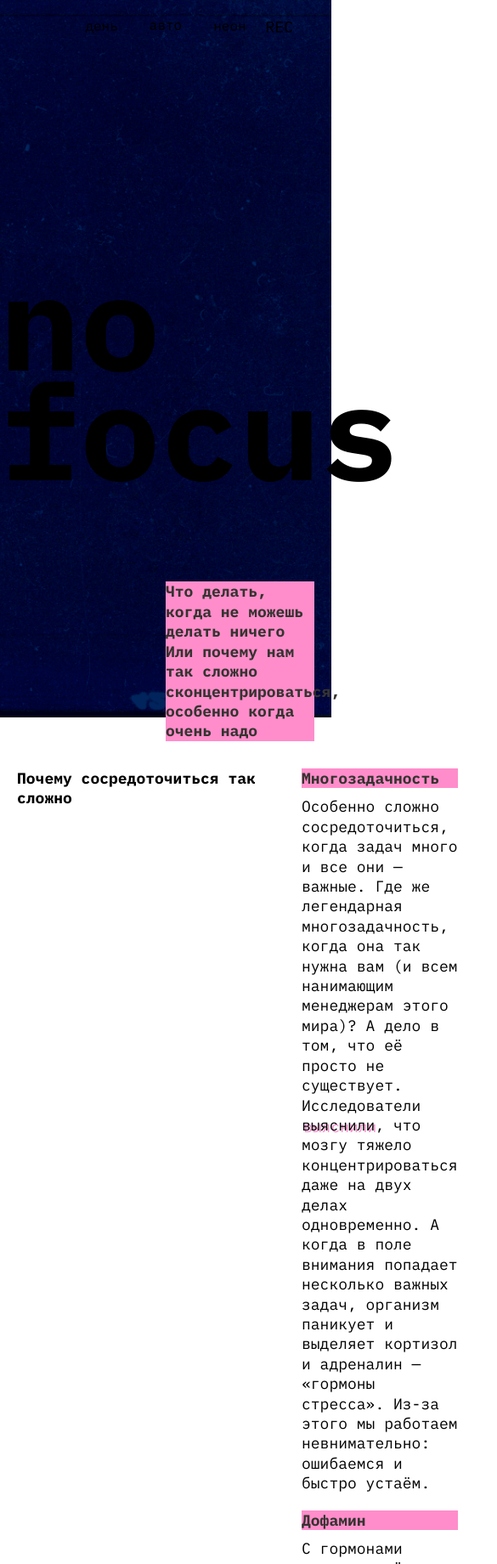
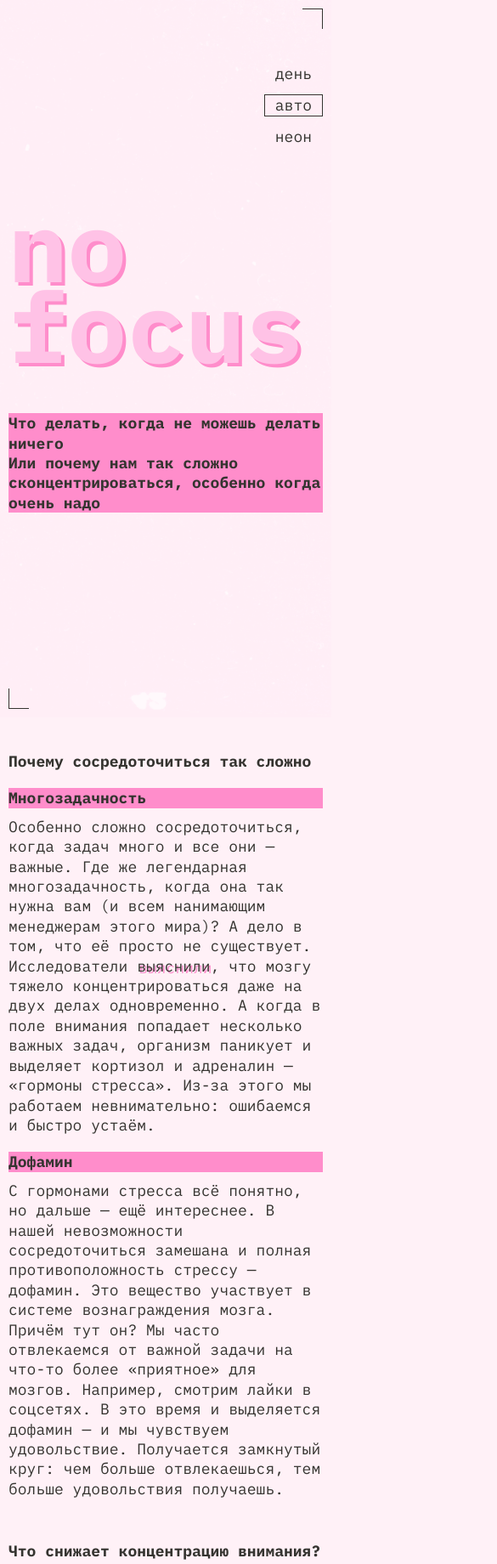
Before and after one commit to RatDen/slozhno-sosredotochitsya, a plain HTML site: page index.html in a window 390 px wide. Shown: the top 1840 px of the page at 85% size, 585 px wide, since content can reach past the window. Drawn offline with Linux system fonts and the light colour scheme.

Commit message:
release 1.0

```diff
--- a/index.html
+++ b/index.html
@@ -18,7 +18,7 @@
   </head>
   <body class="page">
     <header class="header decorated-zone">
-      <p class="header__decor">Rec</p>
+      <p class="header__decor" aria-hidden="true">Rec</p>
       <nav class="header__theme-menu">
         <ul class="header__theme-menu-list">
           <li class="header__theme-menu-item">
@@ -64,7 +64,9 @@
         </div>
       </section>
       <section class="content-item content-item_horizontal_blocks">
-        <h2 class="section-header">Что снижает концентрацию внимания?</h2>
+        <div class="content-item__section-header-wrap">
+          <h2 class="section-header">Что снижает концентрацию внимания?</h2>
+        </div>
         <div class="container-horizontal">
           <article class="card">
             <h3 class="card-header text-decoration">Многозадачность</h3>
--- a/styles/dark.css
+++ b/styles/dark.css
@@ -9,4 +9,19 @@
     Так стили написанные ниже будут иметь больший вес,
     чем стили в медиазапросе предпочтений пользователя
   */
+
+  --main-theme-color: var(--dark);
+  --second-theme-color: var(--neon-pink);
+
+  --main-bg-image: var(--main-bg-image-dark);
+
+  --slogan-color: var(--neon-purple);
+  --slogan-shadow-color: var(--neon-pink);
+
+  --main-bg-color: var(--main-theme-color);
+  --text-bg-color: var(--second-theme-color);
+  --main-elements-color: var(--second-theme-color);
+  --text-color: var(--pale-pink);
+
+  --decor-color: var(--main-elements-color);
 }
--- a/styles/light.css
+++ b/styles/light.css
@@ -9,4 +9,27 @@
     Так стили написанные ниже будут иметь больший вес,
     чем стили в медиазапросе предпочтений пользователя
   */
+
+  --main-theme-color: var(--gray);
+  --second-theme-color: var(--pink);
+
+  --main-bg-image: var(--main-bg-image-light);
+
+  --slogan-color: var(--pastele-pink);
+  --slogan-shadow-color: var(--neon-pink);
+
+  --main-bg-color: var(--beige);
+  --text-bg-color: var(--pink);
+  --main-elements-color: var(--main-theme-color);
+  --text-color: var(--main-theme-color);
+
+  .header__decor {
+    display: none;
+  }
 }
+
+@media (width < 1024px) {
+  .page.theme_light {
+    --slogan-shadow-color: var(--pink);
+  }
+}
--- a/styles/style.css
+++ b/styles/style.css
@@ -1,3 +1,8 @@
+.page {
+  /* сохраните в разметке и стилях класс page. На его основе работает скрипт. */
+  background-attachment: fixed;
+}
+
 body {
   background-color: var(--main-bg-color);
 }
@@ -22,11 +27,11 @@ h3 {
 
 h4 {
   color: var(--main-theme-color);
-font-family: var(--main-font);
-font-size: var(--main-text-size);
-font-style: normal;
-font-weight: 400;
-line-height: 23.4px; /* 130% */
+  font-family: var(--main-font);
+  font-weight: 400;
+  font-size: var(--main-text-size);
+  font-style: normal;
+  line-height: 23.4px; /* 130% */
 }
 
 p {
@@ -39,8 +44,17 @@ p {
 }
 
 a {
+  color: var(--text-color);
   text-decoration: none;
   text-shadow: 2px 2px 0px var(--second-theme-color);
+}
+
+a:hover {
+  border-bottom: 1px solid var(--text-color);
+}
+
+a:focus-visible {
+  border: 1px solid var(--text-color);
 }
 
 .text-decoration {
@@ -52,10 +66,15 @@ button {
   color: var(--main-elements-color);
   font-family: var(--main-font);
   font-weight: 400;
-  font-size: var(--main-elements-color);
+  font-size: var(--main-text-size);
   font-style: normal;
   line-height: 18px; /* 100% */
   text-align: center;
+}
+
+a:focus,
+button:focus {
+  outline: none;
 }
 
 .decorated-zone {
@@ -65,10 +84,10 @@ button {
 .decorated-zone::before {
   content: "";
   position: absolute;
-  top: 20px;
-  right: 20px;
-  width: 20px;
-  height: 20px;
+  top: var(--screen-padding, 20px);
+  right: var(--screen-padding, 20px);
+  width: 24px;
+  height: 24px;
   border-top: 1px solid var(--main-elements-color);
   border-right: 1px solid var(--main-elements-color);
 }
@@ -76,10 +95,10 @@ button {
 .decorated-zone::after {
   content: "";
   position: absolute;
-  bottom: 20px;
-  left: 20px;
-  width: 20px;
-  height: 20px;
+  bottom: var(--screen-padding, 20px);
+  left: var(--screen-padding, 20px);
+  width: 24px;
+  height: 24px;
   border-bottom: 1px solid var(--main-elements-color);
   border-left: 1px solid var(--main-elements-color);
 }
@@ -97,14 +116,14 @@ button {
   max-width: var(--max-width);
   height: 100vh;
   margin: auto;
-  padding: 20px;
-  background: center / auto 100% no-repeat url(../images/cover-image-dark.png);
+  padding: var(--screen-padding, 20px);
+  background: center / auto 100% no-repeat var(--main-bg-image);
 }
 
 .header__decor {
   position: absolute;
-  top: 20px;
-  right: 20px;
+  top: var(--screen-padding, 20px);
+  right: var(--screen-padding, 20px);
   display: flex;
   color: var(--decor-color);
   text-transform: uppercase;
@@ -113,9 +132,9 @@ button {
 .header__decor::after {
   content: "";
   display: inline-block;
-  width: 9px;
-  height: 9px;
-  margin: 8px;
+  width: 10px;
+  height: 10px;
+  margin: 8px 9px;
   border-radius: 50%;
   background-color: var(--decor-color);
   filter: drop-shadow(0px 0px 4px var(--decor-color));
@@ -123,16 +142,20 @@ button {
 
 .header__theme-menu-list {
   display: flex;
-  gap: 10px;
+  gap: 11px;
   list-style: none;
 }
 
 .header__theme-menu-button {
   border: 1px solid transparent;
-  padding: 0 13px;
+  padding: 3px 12px;
   color: var(--main-elements-color);
   text-transform: lowercase;
   background-color: transparent;
+}
+
+.header__theme-menu-button:focus-visible {
+  border-bottom: 1px solid var(--main-elements-color);
 }
 
 .header__theme-menu-button:hover {
@@ -141,12 +164,13 @@ button {
 
 .header__theme-menu-button_active {
   border: 1px solid var(--main-elements-color);
+  pointer-events: none;
 }
 
 .header__slogan {
-  margin-inline-start: -20px;
   align-self: flex-start;
-  margin-block-start: 273px;
+  margin-inline-start: calc(0px - var(--screen-padding));
+  margin-block-start: 275px;
   text-shadow: 4px 4px 0px var(--slogan-shadow-color);
 }
 
@@ -160,8 +184,14 @@ button {
 /* header end */
 
 /* main */
+.content-item__section-header-wrap {
+  display: grid;
+  grid-template-columns: 1fr 2fr;
+  gap: 20px;
+}
+
 .section-header {
-  width: 315px;
+  width: clamp(236px, 100%, 315px);
 }
 
 .container-vertical {
@@ -173,7 +203,7 @@ button {
 .container-horizontal {
   display: grid;
   gap: 20px;
-  grid-template-columns: 1fr 1fr 1fr;
+  grid-template: auto / 1fr 1fr 1fr;
 }
 
 .content {
@@ -181,25 +211,25 @@ button {
   flex-direction: column;
   gap: 80px;
   width: 100%;
+  max-width: var(--max-width);
   margin: 60px auto;
-  max-width: var(--max-width);
 }
 
 .content-item {
   width: 100%;
-  padding: 0 20px;
+  padding: 0 var(--screen-padding, 20px);
 }
 
 .content-item_vertical_blocks {
   display: grid;
-  gap: 20px;
-  grid-template-columns: 315px 1fr;
+  grid-template-columns: 1fr 2fr;
+  gap: 10px;
 }
 
 .content-item_horizontal_blocks {
   display: grid;
+  grid-template-rows: auto 1fr;
   gap: 20px;
-  grid-template-rows: auto 1fr;
 }
 
 .card-header {
@@ -207,43 +237,48 @@ button {
 }
 
 .pictures-header {
-  margin-bottom: 20px;
+  margin-bottom: var(--screen-padding, 20px);
 }
 
 .pictures-wrap {
   display: grid;
-  gap: 20px;
-    grid-template-columns: repeat(3, 315px);
-    grid-template-rows: repeat(3, 315px);
-    grid-template-areas:
+  grid-template-columns: repeat(3, 1fr);
+  grid-template-rows: repeat(3, auto);
+  grid-template-areas:
     "pic_1 pic_1 pic_2"
     "pic_3 pic_4 pic_2"
     "pic_3 pic_5 pic_5";
+  gap: var(--screen-padding, 20px);
 }
 
-/* .picture {
+.picture {
   width: 100%;
   height: 100%;
-} */
+}
 
 .pic_1 {
   grid-area: pic_1;
+  height: clamp(192px, -12px + 26.5625vw, 260px);
   background: center / cover no-repeat url(/images/sunset.png);
 }
 .pic_2 {
   grid-area: pic_2;
+  height: clamp(441px, -21px + 60.1563vw, 595px);
   background: center / cover no-repeat url(/images/ice-cream.png);
 }
 .pic_3 {
   grid-area: pic_3;
+  height: clamp(558px, -32px + 78.125vw, 768px);
   background: center / cover no-repeat url(/images/tape.png);
 }
 .pic_4 {
   grid-area: pic_4;
+  height: clamp(230px, -25px + 33.2031vw, 315px);
   background: center / cover no-repeat url(/images/books.png);
 }
 .pic_5 {
   grid-area: pic_5;
+  height: clamp(318px, -12px + 42.9688vw, 428px);
   background: center / cover no-repeat url(/images/street.png);
 }
 /* main end */
@@ -263,6 +298,126 @@ button {
   text-shadow: 2px 2px 0px var(--slogan-shadow-color);
 }
 
-.page {
-  /* сохраните в разметке и стилях класс page. На его основе работает скрипт. */
+@media (width < 1024px) {
+  .header__theme-menu {
+    align-self: end;
+  }
+
+  .header__theme-menu-list {
+    flex-direction: column;
+  }
+
+  .container-horizontal {
+    grid-template: auto auto auto / 100%;
+  }
+
+  .content-item_vertical_blocks {
+    gap: 20px;
+  }
 }
+
+@media (768px <= width < 1024px) {
+  /* header */
+  h1 {
+    font-size: 120px;
+  }
+
+  .header__theme-menu {
+    margin-block-start: 170px;
+  }
+
+  .header__slogan {
+    margin-block-start: 175px;
+  }
+
+  .header__text {
+    margin-block-start: 162px;
+  }
+  /* header end */
+
+  /* main */
+  .container-horizontal {
+    grid-template: auto auto auto / 100%;
+  }
+  /*
+  .pictures-wrap {
+    grid-template-columns: repeat(3, 229px);
+    grid-template-rows: 190px 230px 318px;
+  } */
+  /* main end */
+}
+
+@media (375px <= width < 768px) {
+  :root {
+    --screen-padding: 10px;
+  }
+
+  h1 {
+    font-size: 116px;
+  }
+
+  /* header */
+  .header__theme-menu {
+    margin-block-start: 64px;
+  }
+
+  .header__slogan {
+    margin-inline-start: 0;
+    margin-block-start: 67px;
+  }
+
+  .header__text {
+    margin-block-start: 55px;
+    max-inline-size: 100%;
+  }
+  /* header end */
+
+  /* main */
+  .content-item__section-header-wrap {
+    grid-template-columns: 1fr;
+  }
+
+  .content {
+    gap: 50px;
+    margin: 40px auto;
+  }
+  .section-header {
+    width: 100%;
+  }
+
+  .content-item_vertical_blocks {
+    grid-template-columns: auto;
+  }
+
+  .container-horizontal {
+    grid-template: auto auto auto / 100%;
+  }
+
+  .pictures-wrap {
+    grid-template-columns: 100%;
+    grid-template-rows: auto;
+    grid-template-areas:
+      "pic_1"
+      "pic_2"
+      "pic_3"
+      "pic_4"
+      "pic_5";
+  }
+
+  .pic_1 {
+    height: 142px;
+  }
+  .pic_2 {
+    height: 355px;
+  }
+  .pic_3 {
+    height: 237px;
+  }
+  .pic_4 {
+    height: 355px;
+  }
+  .pic_5 {
+    height: 237px;
+  }
+  /* main end */
+}
--- a/styles/variables.css
+++ b/styles/variables.css
@@ -1,23 +1,30 @@
 :root {
   --main-font: "IBM Plex Mono", sans-serif;
+  --screen-padding: 20px;
 
   --max-width: 1024px;
   --main-text-size: 18px;
 
+  --main-bg-image-dark: url("../images/cover-image-dark.png");
+  --main-bg-image-light: url("../images/cover-image-light.png");
+
   --dark: #000028;
-  --neon-pink: #FF0070;
-  --pale-pink: #F1B2CE;
-  --neon-purple: #DB00FF;
+  --neon-pink: #ff0070;
+  --pale-pink: #f1b2ce;
+  --neon-purple: #db00ff;
 
   --gray: #353430;
-  --pastele-pink: #FFC2E6;
-  --pink: #FF8DCB;
+  --pastele-pink: #ffc2e6;
+  --pink: #ff8dcb;
+  --beige: #fff1f7;
 }
 
 @media (prefers-color-scheme: dark) {
   :root {
     --main-theme-color: var(--dark);
     --second-theme-color: var(--neon-pink);
+
+    --main-bg-image: var(--main-bg-image-dark);
 
     --slogan-color: var(--neon-purple);
     --slogan-shadow-color: var(--neon-pink);
@@ -35,10 +42,25 @@
   :root {
     --main-theme-color: var(--gray);
     --second-theme-color: var(--pink);
-    --header-color: var(--pastele-pink);
-    --heading-text-color: var(--gray);
-    --heading-text-decorated-color: var(--heading-text);
-    --main-text-color: var(--gray);
+
+    --main-bg-image: var(--main-bg-image-light);
+
+    --slogan-color: var(--pastele-pink);
+    --slogan-shadow-color: var(--neon-pink);
+
+    --main-bg-color: var(--beige);
     --text-bg-color: var(--pink);
+    --main-elements-color: var(--main-theme-color);
+    --text-color: var(--main-theme-color);
+  }
+
+  .header .header__decor {
+    display: none;
   }
 }
+
+@media (prefers-color-scheme: light) and (width < 1024px) {
+  :root {
+    --slogan-shadow-color: var(--pink);
+  }
+}
```
